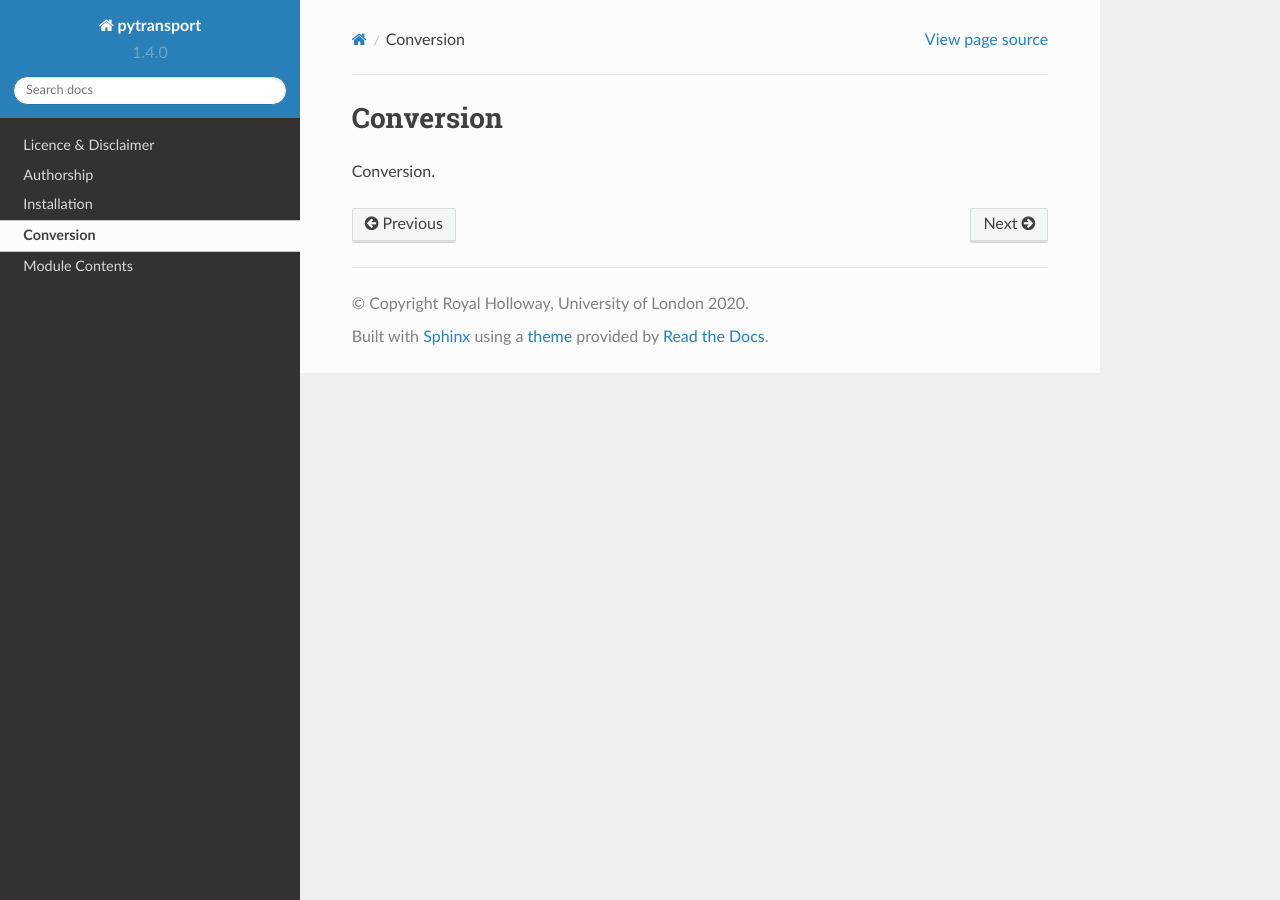
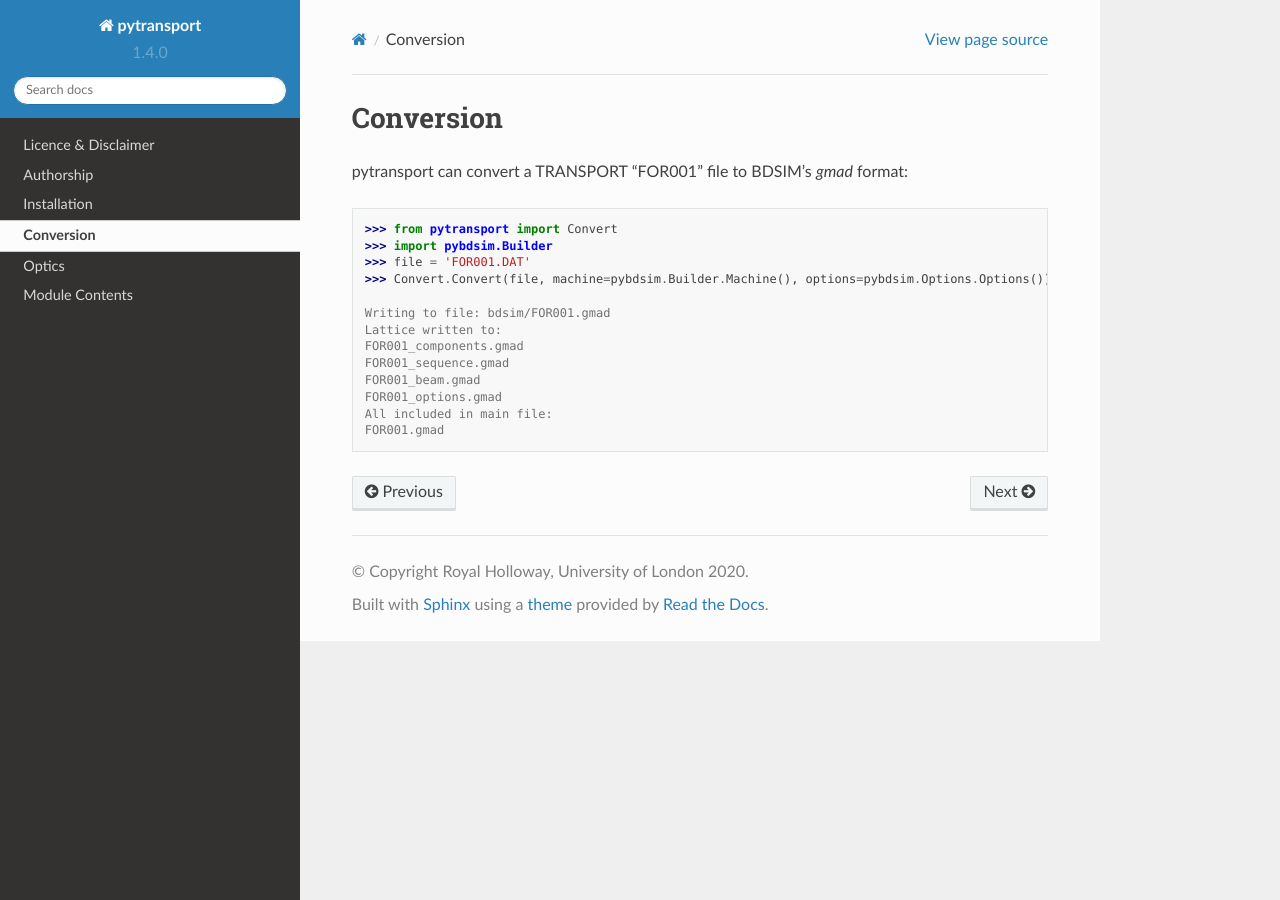
Before and after one commit to bdsim-collaboration/pytransport, a Sphinx documentation site: the page built from docs/source/converting.rst, in a window 1280 px wide. Built offline with Sphinx 7.4.7 and the Read the Docs theme 2.0.0, drawn with Linux system fonts in a browser that asks for light colours.

Commit message:
add minimal rst documentation on optics and conversion

```diff
--- a/docs/source/converting.rst
+++ b/docs/source/converting.rst
@@ -2,4 +2,18 @@
 Conversion
 ==========
 
-Conversion.
+pytransport can convert a TRANSPORT "FOR001" file to BDSIM's `gmad` format::
+
+  >>> from pytransport import Convert
+  >>> import pybdsim.Builder
+  >>> file = 'FOR001.DAT'
+  >>> Convert.Convert(file, machine=pybdsim.Builder.Machine(), options=pybdsim.Options.Options())
+
+  Writing to file: bdsim/FOR001.gmad
+  Lattice written to:
+  FOR001_components.gmad
+  FOR001_sequence.gmad
+  FOR001_beam.gmad
+  FOR001_options.gmad
+  All included in main file:
+  FOR001.gmad
--- a/docs/source/index.rst
+++ b/docs/source/index.rst
@@ -12,6 +12,7 @@ load and manipulate Transport output data.
    authorship
    installation
    converting
+   optics
    moduledocs
 
 
```
Also changed, not shown: docs/source/optics.rst (added, +14 -0 lines).
